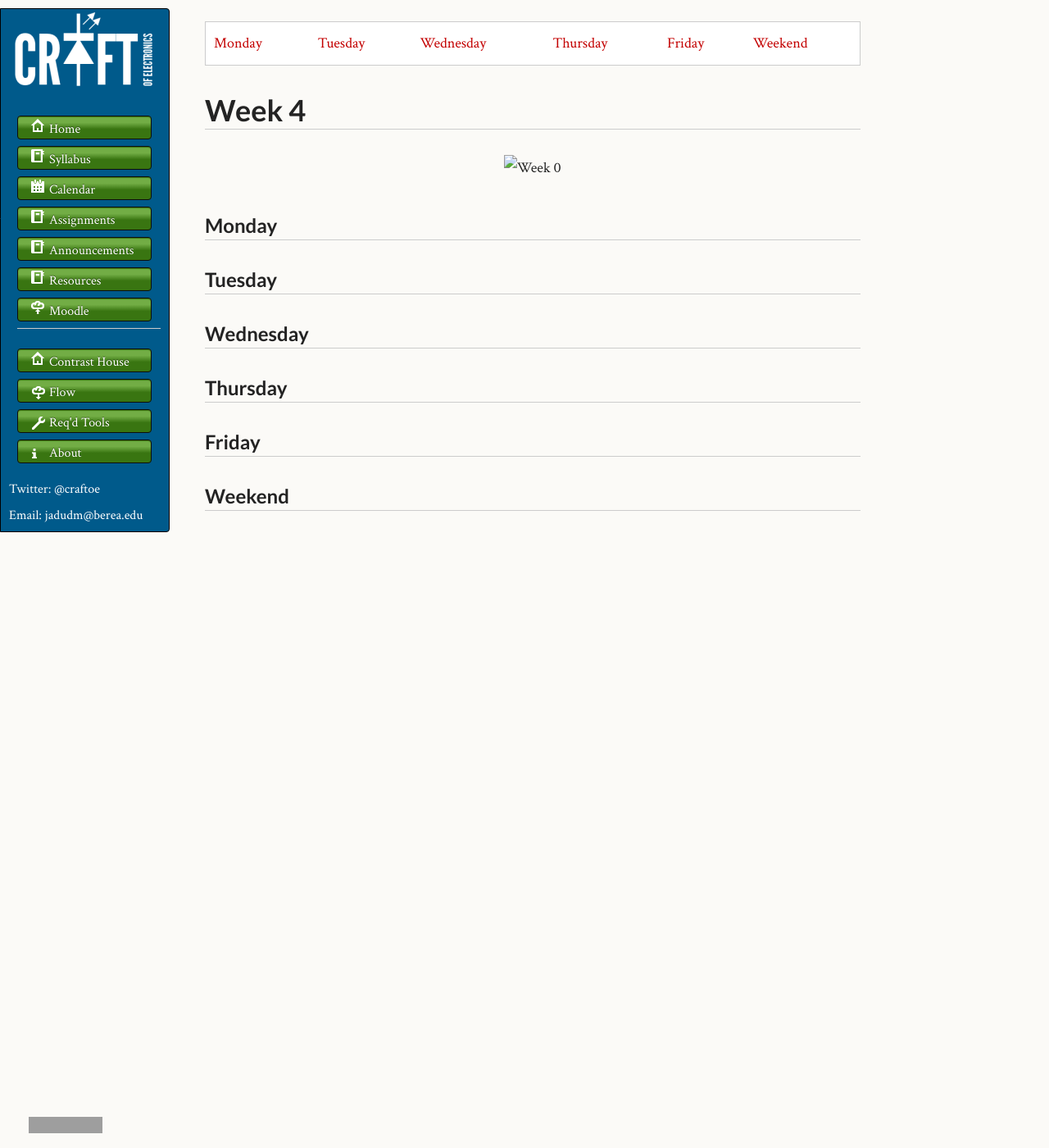
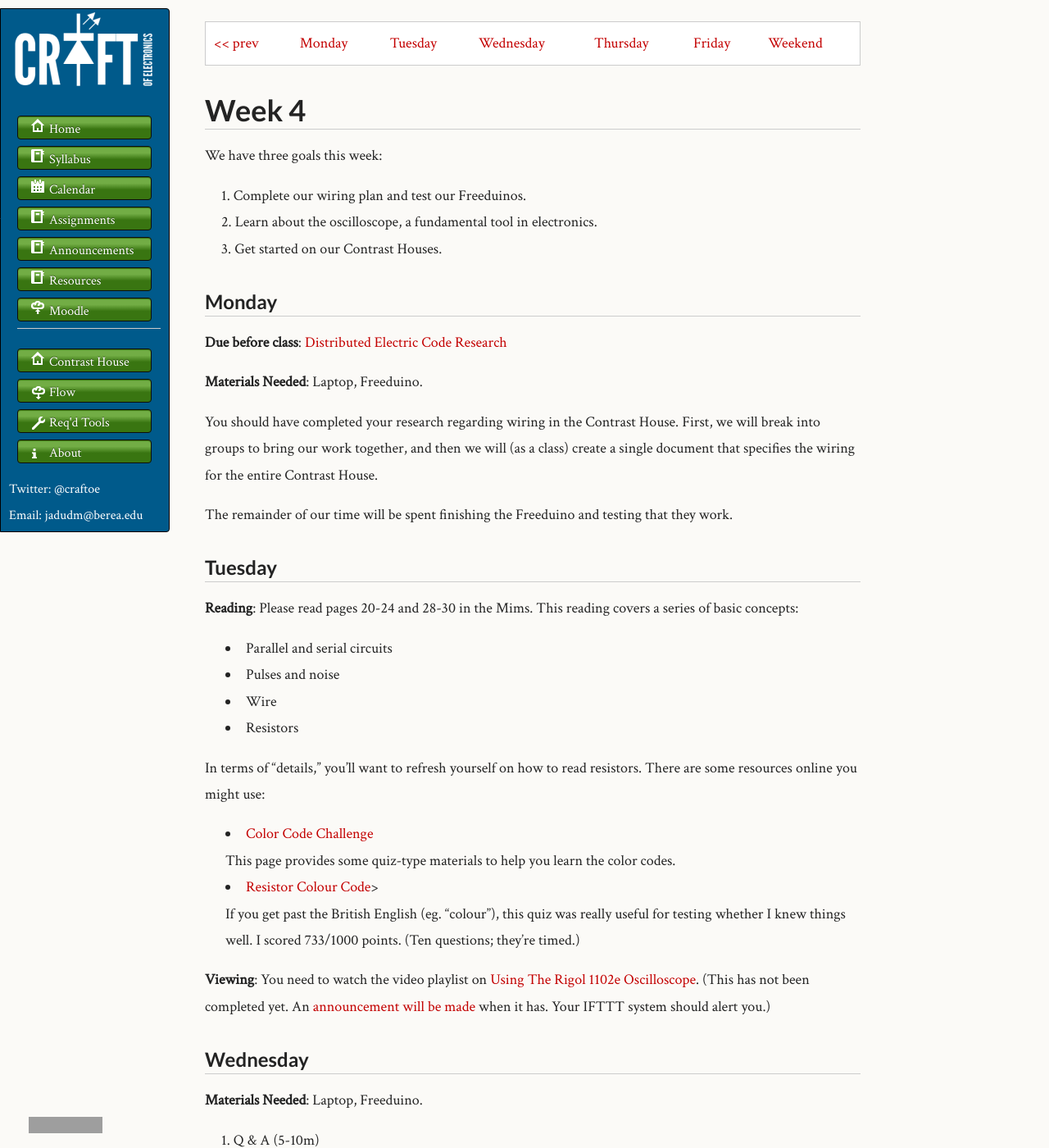
Before and after one commit to craftofelectronics/craftofelectronics.github.com, a Jekyll site: the page built from cal/w03.md, in a window 1280 px wide and 1400 px high. Shown: the whole window at 82% size. Built offline with Jekyll 4.4.1, drawn with Linux system fonts in a browser that asks for light colours; some of the changed text lies outside the part shown; grey boxes are pictures that could not be loaded.

Commit message:
Adding in Week 4.
This includes an overview of week four. We'll see if I have time to make some instructional videos.

```diff
--- a/cal/w03.md
+++ b/cal/w03.md
@@ -6,34 +6,80 @@ week: 4
 
 <table>
 <tr>
-	<td> <a href="#Monday">Monday</a> </td>
-	<td> <a href="#Tuesday">Tuesday</a> </td>
-	<td> <a href="#Wednesday">Wednesday</a> </td>
-	<td> <a href="#Thursday">Thursday</a> </td>
-	<td> <a href="#Friday">Friday</a> </td>
-	<td> <a href="#Weekend">Weekend</a> </td>
+	<td> <a href="w02.html">&lt;&lt; prev</a> </td>
+	<td> <a href="#monday">Monday</a> </td>
+	<td> <a href="#tuesday">Tuesday</a> </td>
+	<td> <a href="#wednesday">Wednesday</a> </td>
+	<td> <a href="#thursday">Thursday</a> </td>
+	<td> <a href="#friday">Friday</a> </td>
+	<td> <a href="#weekend">Weekend</a> </td>
+	<!-- ><td> <a href="w04.html">next &gt;&gt;</a> </td> -->
 </tr></table>
 
 # Week 4
 
+We have three goals this week:
+
+1. Complete our wiring plan and test our Freeduinos.
+1. Learn about the oscilloscope, a fundamental tool in electronics.
+1. Get started on our Contrast Houses.
+
+## Monday
+
+**Due before class**: [Distributed Electric Code Research]({{ site.url }}/assignments/distributed-electric-code-research.html)
+
+**Materials Needed**: Laptop, Freeduino.
+
+You should have completed your research regarding wiring in the Contrast House. First, we will break into groups to bring our work together, and then we will (as a class) create a single document that specifies the wiring for the entire Contrast House.
+
+The remainder of our time will be spent finishing the Freeduino and testing that they work.
+
+## Tuesday
+
+**Reading**: Please read pages 20-24 and 28-30 in the Mims. This reading covers a series of basic concepts:
+
+* Parallel and serial circuits
+* Pulses and noise
+* Wire
+* Resistors
+
+In terms of "details," you'll want to refresh yourself on how to read resistors. There are some resources online you might use:
+
+* [Color Code Challenge](http://people.sinclair.edu/nickreeder/Flash/colorCode.htm) <br/>
+This page provides some quiz-type materials to help you learn the color codes.
+* [Resistor Colour Code](http://www.funtrivia.com/trivia-quiz/SciTech/Resistor-Colour-Code-266472.html)><br/>
+If you get past the British English (eg. "colour"), this quiz was really useful for testing whether I knew things well. I scored 733/1000 points. (Ten questions; they're timed.)
+
+
+**Viewing**: You need to watch the video playlist on [Using The Rigol 1102e Oscilloscope](). (This has not been completed yet. An [announcement will be made]({{site.url}}/announce/) when it has. Your IFTTT system should alert you.)
+
+## Wednesday
+
+**Materials Needed**: Laptop, Freeduino.
+
+1. Q & A (5-10m)
+2. Quiz (25m)
+3. Blinking and Fading (1h)
+4. Writeup (30m)
+
+Our first mini-lab (to be completed in class, ideally) will be on blinking and fading LEDs. This is, in part, a lab about getting used to our programming environment, [Flow](), as well as starting to use the Rigol 1102e oscilloscope.
+
+## Thursday
+
+**Reading**: Read pages 25-30 and 40-41 in the Mims. This covers a selection of additional electronic components that we will be working with in our Contrast Houses.
+
+## Friday
+
+**Materials Needed**: Laptop, Freeduino.
+
+Hopefully, we will begin the build on our Contrast Houses. If not... this section will change.
+
+## Weekend
+
+### History
+
+This is the original planning document for this part of the semester, kept for historical purposes only.
+
 <p align="center">
 	<img src="images/w03-600.png" alt="Week 0"/>
 </p>
-
-<a id='Monday'></a>
-## Monday
-
-<a id='Tuesday'></a>
-## Tuesday
-
-<a id='Wednesday'></a>
-## Wednesday
-
-<a id='Thursday'></a>
-## Thursday
-
-<a id='Friday'></a>
-## Friday
-
-<a id='Weekend'></a>
-## Weekend
```
Also changed, not shown: cal/index.md (+12 -3 lines), cal/w02.md (+2 -2 lines).
